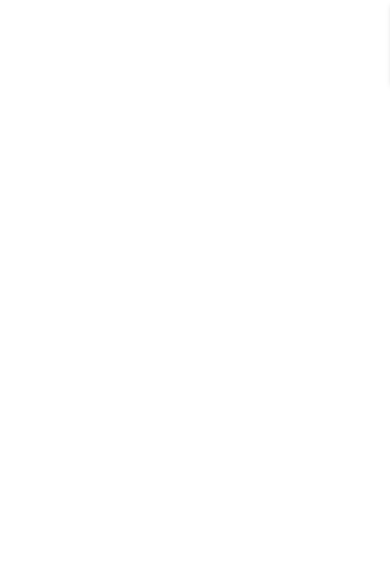
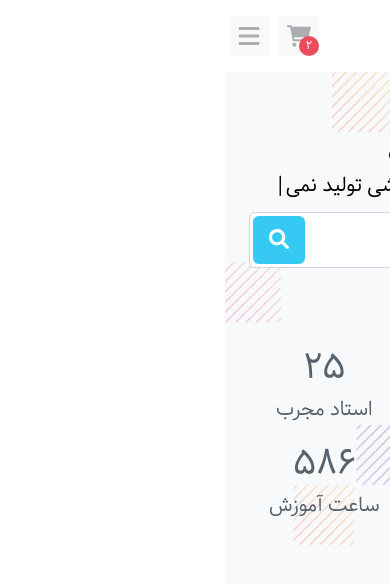
Before and after one commit to sina-sheikhali/geeklearn, a React (Create React App) app: page / in a window 390 px wide. Shown: the top 584 px of the page. Built offline with nearby package versions, Linux system fonts and the light colour scheme; a web font is replaced by a local one.

Commit message:
install typeWriter-effect and responsive navbar

```diff
--- a/package.json
+++ b/package.json
@@ -10,6 +10,7 @@
     "react-dom": "^18.2.0",
     "react-router-dom": "^6.18.0",
     "react-scripts": "^5.0.1",
+    "typewriter-effect": "^2.21.0",
     "web-vitals": "^2.1.4"
   },
   "scripts": {
--- a/src/Components/Header/Header.js
+++ b/src/Components/Header/Header.js
@@ -1,9 +1,11 @@
 import React from "react";
 import Navbar from "../Navbar/Navbar";
+import Landing from "../Landing/Landing";
 export default function Header() {
   return (
     <header>
       <Navbar />
+      <Landing />
     </header>
   );
 }
--- a/src/Components/Navbar/Navbar.js
+++ b/src/Components/Navbar/Navbar.js
@@ -3,13 +3,13 @@ import React from "react";
 import { Link } from "react-router-dom";
 export default function Navbar() {
   return (
-    <div className="shadow-md mx-1">
-      <div className="container max-w-[1280px] flex justify-between">
+    <div className="shadow-md">
+      <div className="container 2xl:max-w-[1280px] flex justify-between px-1">
         <div className="flex justify-start items-center px-1">
           <Link to="#">
             <img src="/images/logo.png" alt="" className="w-16 py-1" />
           </Link>
-          <ul className="flex items-center h-full gap-x-5 mr-10 px-2 text-[1.1rem]">
+          <ul className="hidden lg:flex items-center h-full gap-x-5 mr-10 px-2 text-[1.1rem]">
             <li className="group flex items-center py-1 relative h-full">
               <Link
                 to="#"
@@ -93,7 +93,7 @@ export default function Navbar() {
             </li>
           </ul>
         </div>
-        <div className="flex items-center justify-center gap-4">
+        <div className="flex items-center justify-center gap-2.5">
           <div>
             <a
               href="#"
@@ -105,9 +105,17 @@ export default function Navbar() {
               </span>
             </a>
           </div>
+          <div>
+            <a
+              href="#"
+              className="flex lg:hidden items-center justify-center p-2 bg-[#F8F9FB] text-[#acadb1]"
+            >
+              <i className="fa fa-bars w-6 h-6"></i>
+            </a>
+          </div>
           <a
             href="#"
-            className="flex items-center justify-center py-2.5 px-3.5 relative bg-mainColor text-white gap-x-2 hover:bg-[#00b2da] transition-colors rounded-sm"
+            className="hidden lg:flex items-center justify-center py-2.5 px-3.5 relative bg-mainColor text-white gap-x-2 hover:bg-[#00b2da] transition-colors rounded-sm"
           >
             <i className="fa fa-user-circle w-6 h-6"></i>
             ورود / ثبت نام
--- a/tailwind.config.js
+++ b/tailwind.config.js
@@ -10,6 +10,7 @@ module.exports = {
       fontFamily: {
         iransans: ["IRANSans"],
       },
+
       colors: {
         mainColor: "#36C9F4",
       },
```
Also changed, not shown: 1 other file (tests, documents, lock files or other folders).
